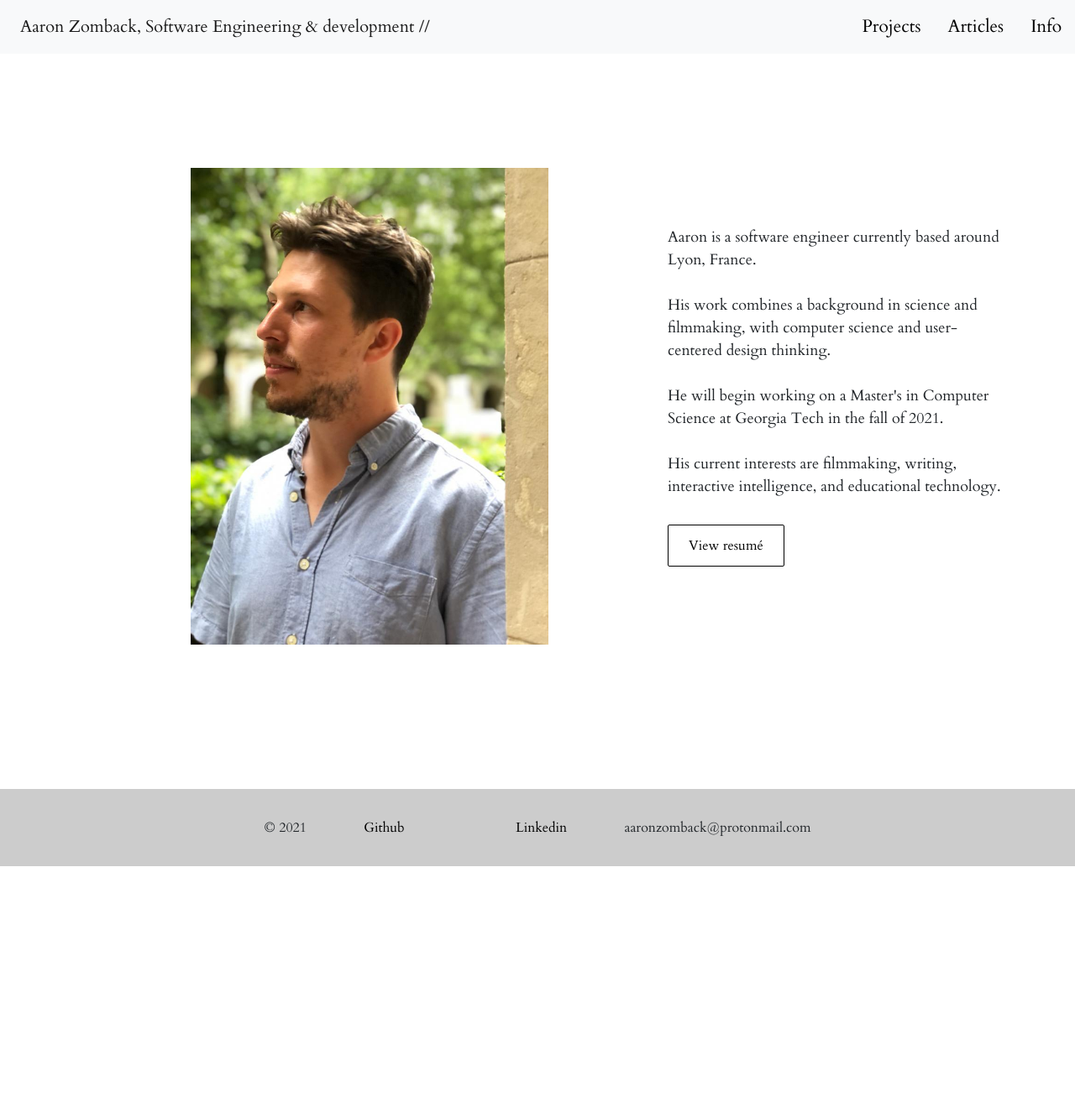
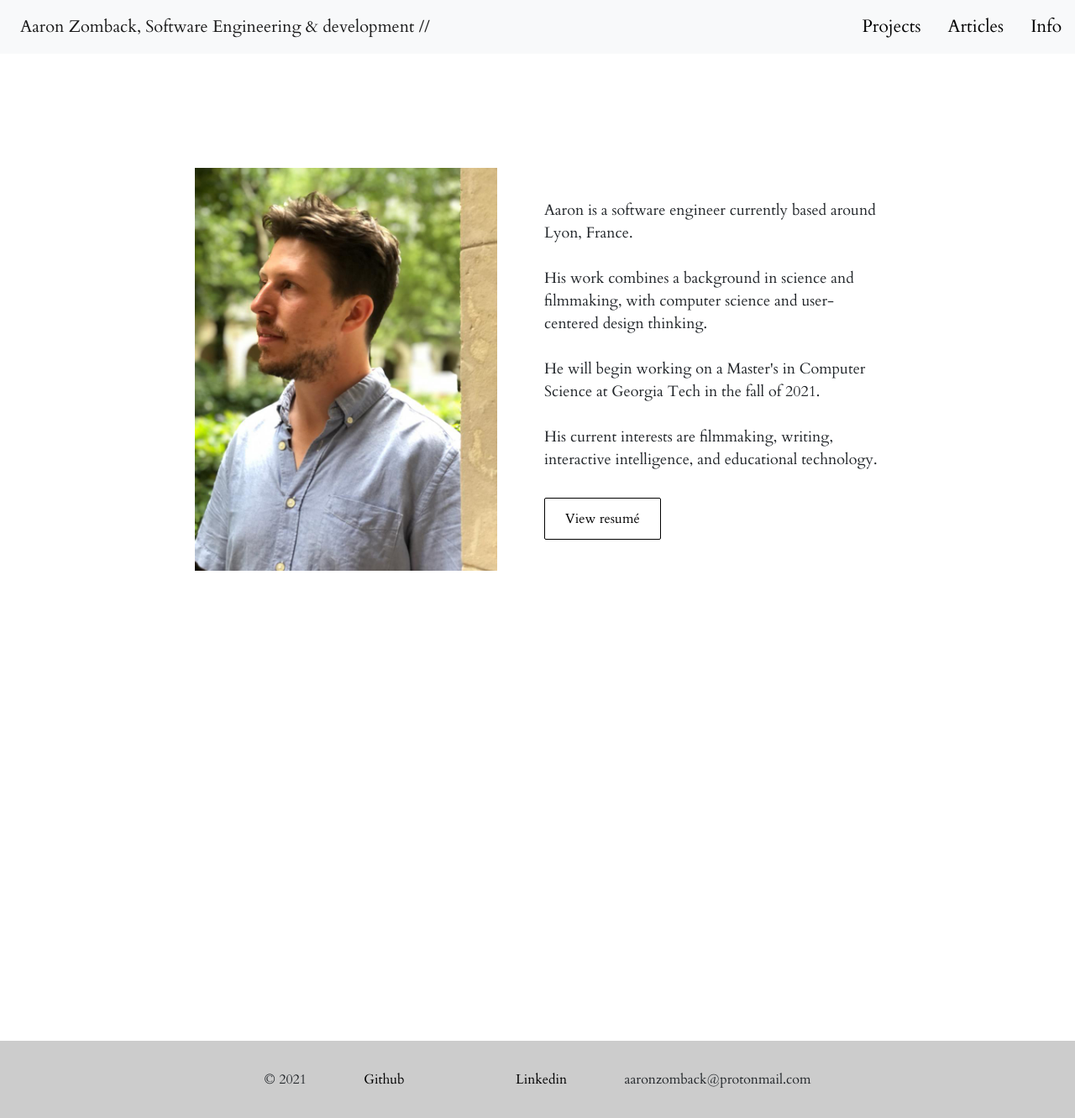
Before and after one commit to aaronzomback/design-portfolio, a Jekyll site: the page built from info.html, in a window 1280 px wide and 1332 px high. Shown: the whole window at 84% size. Built offline with Jekyll 4.4.1, drawn with Linux system fonts in a browser that asks for light colours; nearby versions of some CDN libraries.

Commit message:
fix info styling

```diff
--- a/_sass/_info.scss
+++ b/_sass/_info.scss
@@ -1,15 +1,19 @@
 
 section.wrapper {
-  height: 800px;
+  height: 1100px;
 }
 
 section.self  {
   display: flex;
   justify-content: center;
   align-items: center;
+  flex-wrap: wrap;
+  gap: 56px;
+  margin-bottom: 200px;
+
 
   img {
-    width: 60%;
+    width: 360px;
     display: block;
   }
 }
@@ -17,10 +21,10 @@ section.self  {
 
 .info {
 
-  margin-top: 40px;
-  margin-left: auto;
-  margin-right: auto;
-  margin-bottom: 64px;
+  // margin-top: 40px;
+  // margin-left: auto;
+  // margin-right: auto;
+  // margin-bottom: 64px;
 
   p{
     line-height: 1.5;
```
